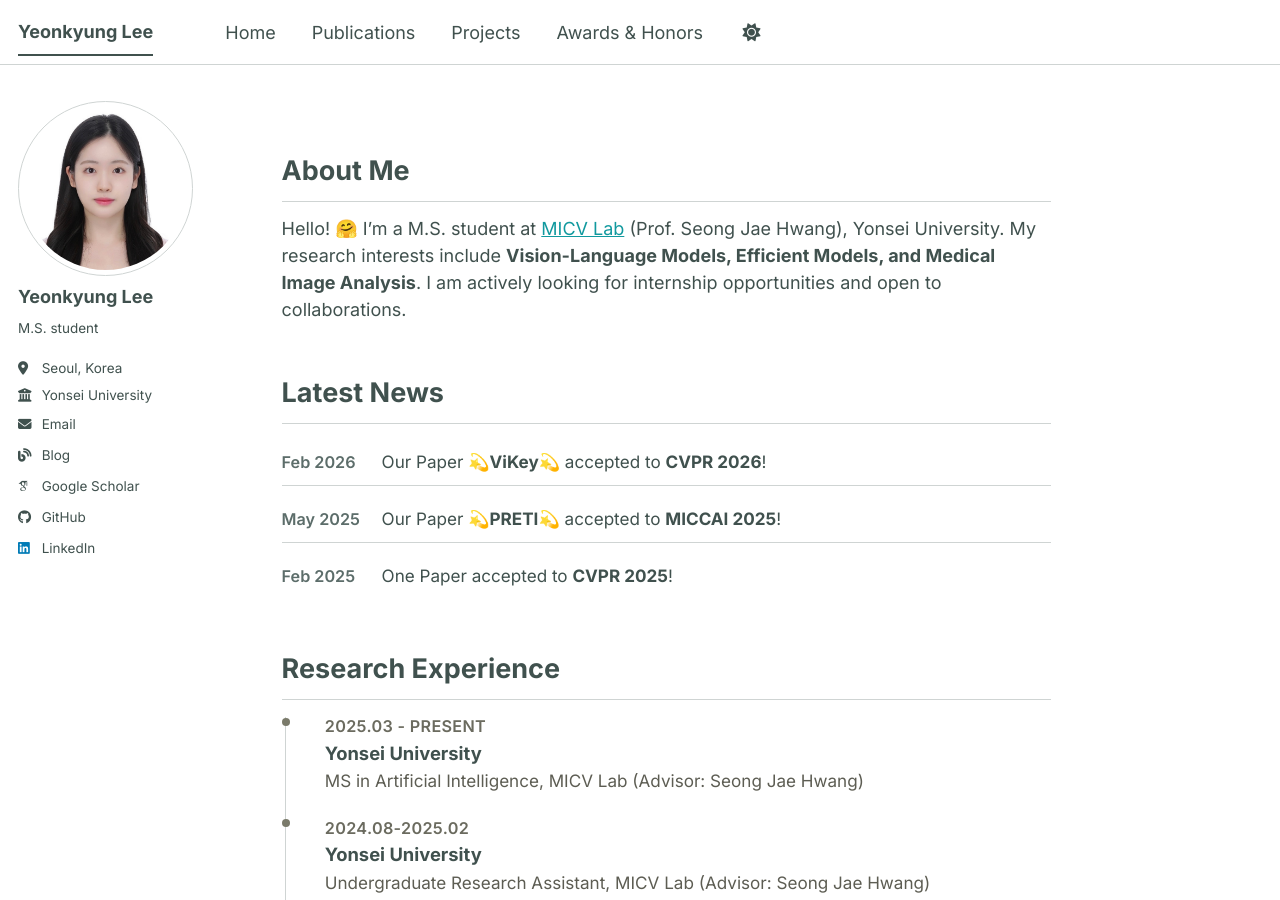
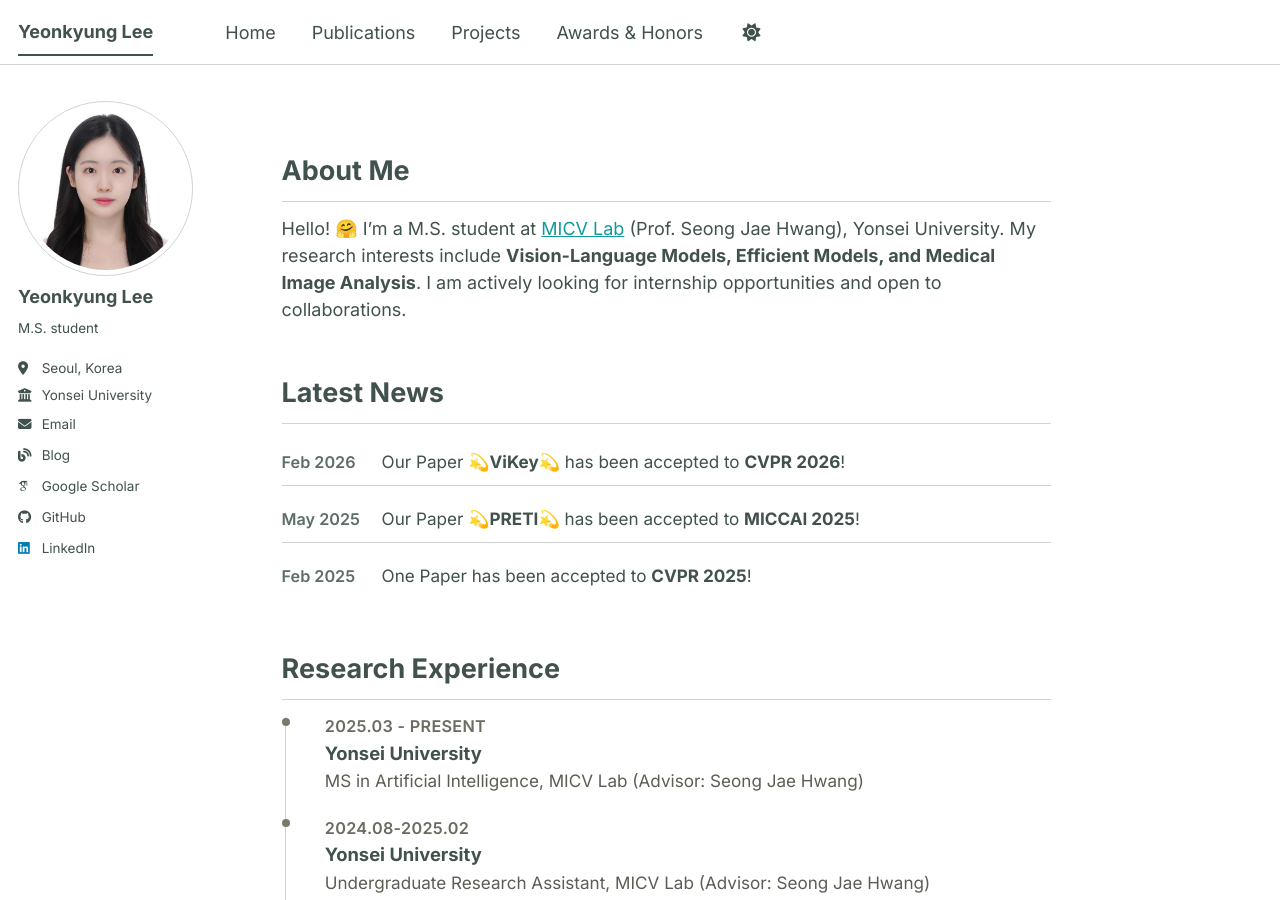
Before and after one commit to dusruddl2/dusruddl2.github.io, a Jekyll site: the page built from _pages/about.md, in a window 1280 px wide and 900 px high. Built offline with Jekyll 4.4.1, drawn with Linux system fonts in a browser that asks for light colours; some web fonts are replaced; a script bundle is joined from its source files by our own code; library files that are not in the unit come from our copies.

Commit message:
Update content

```diff
--- a/_pages/about.md
+++ b/_pages/about.md
@@ -17,15 +17,15 @@ Hello! 🤗 I'm a M.S. student at [MICV Lab](https://micv.yonsei.ac.kr/home) (Pr
 <ul class="news-list">
   <li class="news-item">
     <span class="news-date">Feb 2026</span>
-    <span class="news-content">Our Paper <strong>💫ViKey💫</strong> accepted to <strong>CVPR 2026</strong>!</span>
+    <span class="news-content">Our Paper <strong>💫ViKey💫</strong> has been accepted to <strong>CVPR 2026</strong>!</span>
   </li>
   <li class="news-item">
     <span class="news-date">May 2025</span>
-    <span class="news-content">Our Paper <strong>💫PRETI💫</strong> accepted to <strong>MICCAI 2025</strong>!</span>
+    <span class="news-content">Our Paper <strong>💫PRETI💫</strong> has been accepted to <strong>MICCAI 2025</strong>!</span>
   </li>
   <li class="news-item">
     <span class="news-date">Feb 2025</span>
-    <span class="news-content">One Paper accepted to <strong>CVPR 2025</strong>!</span>
+    <span class="news-content">One Paper has been accepted to <strong>CVPR 2025</strong>!</span>
   </li>
 </ul>
 
```
